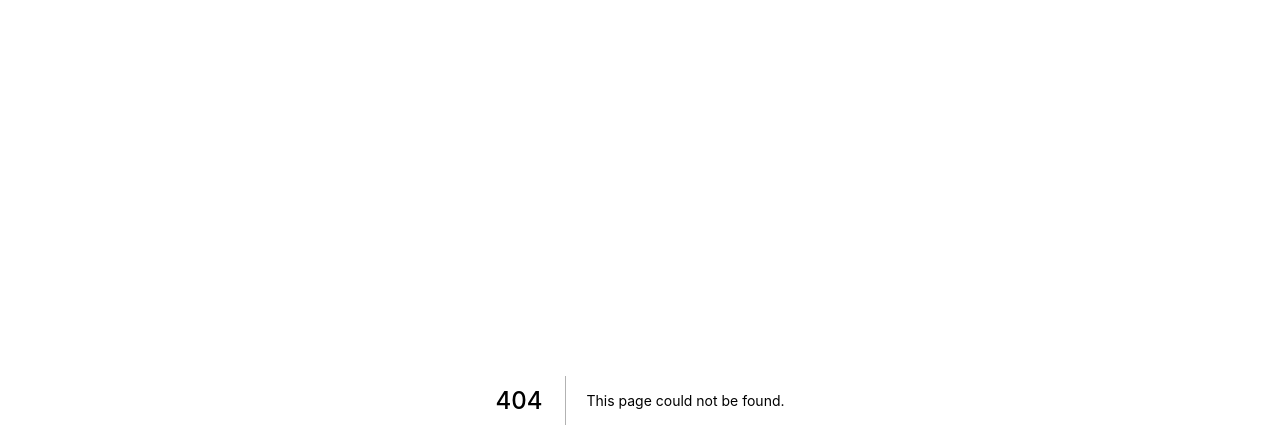
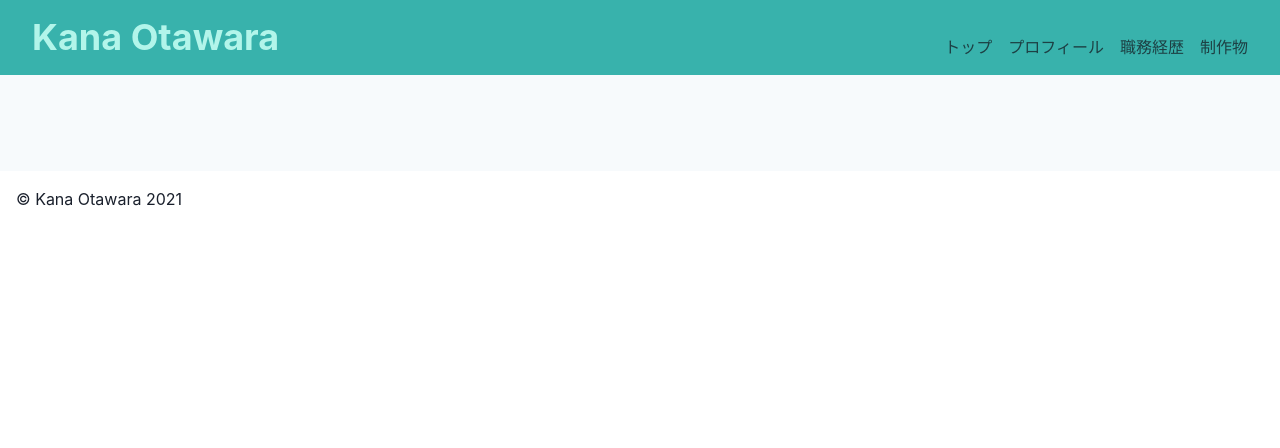
Before and after one commit to knts0/portfolio, a Next.js app: page /profile in a window 1280 px wide. Before the commit this address had no page. Shown: the top 448 px of the page. Built offline with nearby package versions, Linux system fonts and the light colour scheme.

Commit message:
create profile page

```diff
--- /dev/null
+++ b/pages/profile/index.tsx
@@ -0,0 +1,25 @@
+import {
+  Box,
+} from '@chakra-ui/react';
+
+import Header from '../../components/header';
+import Footer from '../../components/footer';
+
+const Index = () => {
+
+  return (
+    <div className="container">
+      <Header></Header>
+
+      <Box
+        bg="gray.50"
+        p={12}
+      >
+      </Box>
+
+      <Footer></Footer>
+    </div>
+  )
+}
+
+export default Index;
```
